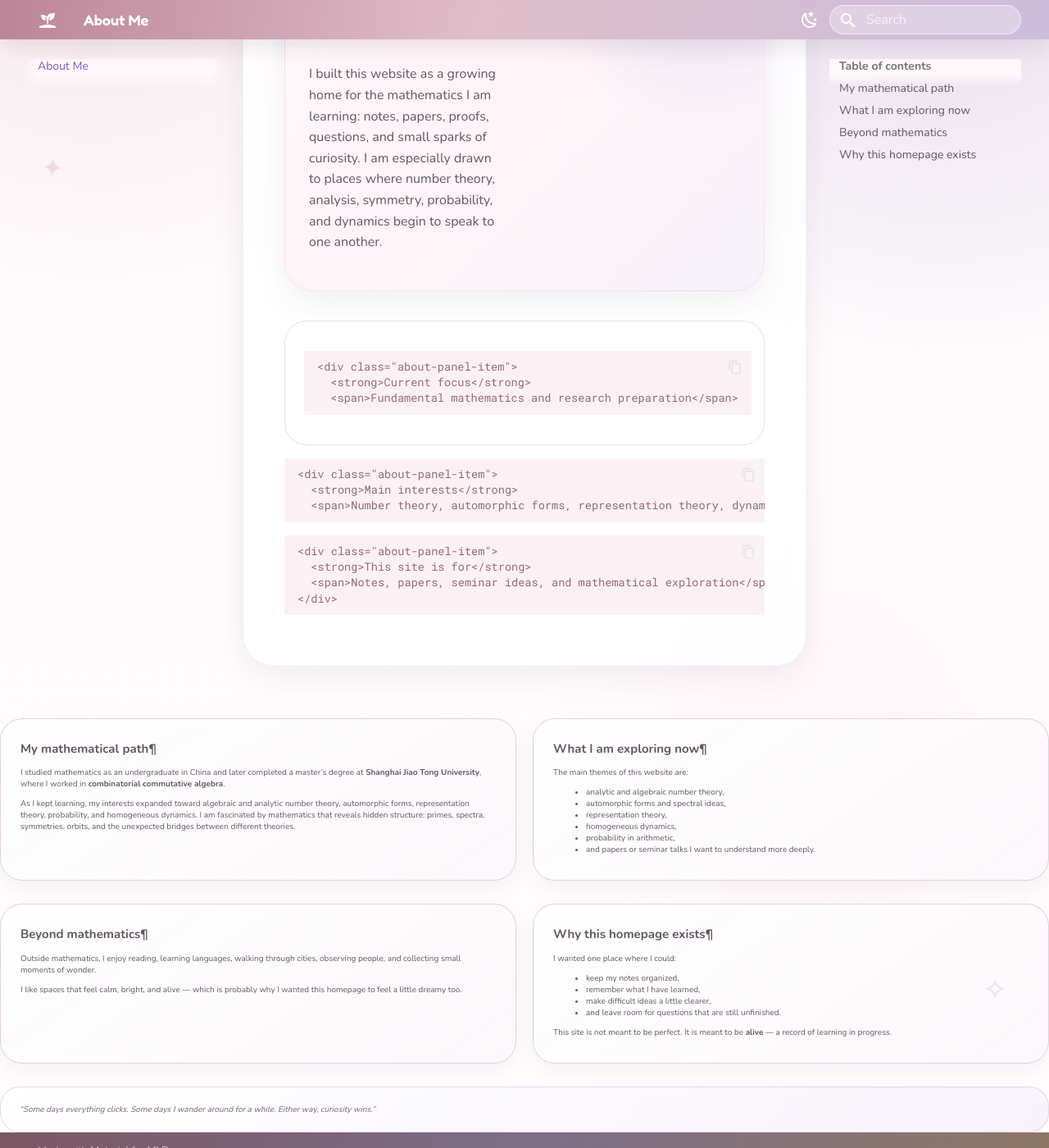
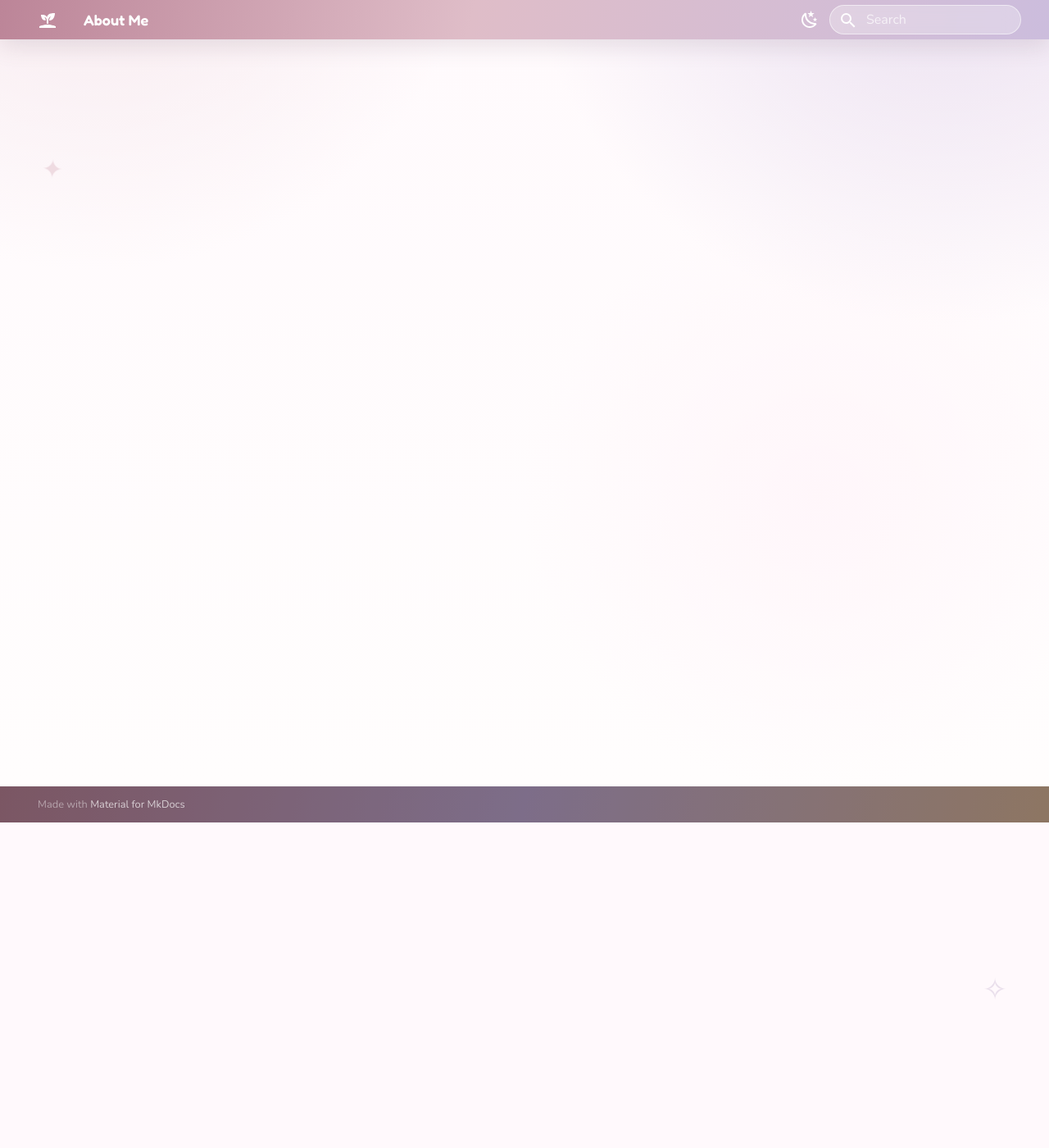
Before and after one commit to yanyanwang-math/yanyanwang-math.github.io, an MkDocs documentation site: the page built from docs/about.md, in a window 1280 px wide and 1400 px high, scrolled down 397 px. Shown: the whole window at 82% size. Built offline with MkDocs 1.6.1 and Material for MkDocs 9.7.7, drawn with Linux system fonts in a browser that asks for light colours; some of the changed text lies outside the part shown.

Commit message:
Add files via upload

```diff
--- a/docs/about.md
+++ b/docs/about.md
@@ -1,89 +1 @@
 # About Me
-
-<div class="about-page" markdown="1">
-
-<div class="about-hero" markdown="1">
-  <div class="about-hero-copy" markdown="1">
-    <div class="about-badge">HELLO ✦ NICE TO MEET YOU</div>
-
-Hi, I’m **Yanyan Wang** — a mathematics student who enjoys following ideas wherever they lead.
-
-I built this website as a growing home for the mathematics I am learning: notes, papers, proofs, questions, and small sparks of curiosity. I am especially drawn to places where number theory, analysis, symmetry, probability, and dynamics begin to speak to one another.
-
-  </div>
-
-  <div class="about-panel" markdown="1">
-    <div class="about-panel-item">
-      <strong>Current focus</strong>
-      <span>Fundamental mathematics and research preparation</span>
-    </div>
-    <div class="about-panel-item">
-      <strong>Main interests</strong>
-      <span>Number theory, automorphic forms, representation theory, dynamics, and probability</span>
-    </div>
-    <div class="about-panel-item">
-      <strong>This site is for</strong>
-      <span>Notes, papers, seminar ideas, and mathematical exploration</span>
-    </div>
-  </div>
-</div>
-
-<div class="about-grid" markdown="1">
-  <div class="about-card" markdown="1">
-
-## My mathematical path
-
-I studied mathematics as an undergraduate in China and later completed a master’s degree at **Shanghai Jiao Tong University**, where I worked in **combinatorial commutative algebra**.
-
-As I kept learning, my interests expanded toward algebraic and analytic number theory, automorphic forms, representation theory, probability, and homogeneous dynamics. I am fascinated by mathematics that reveals hidden structure: primes, spectra, symmetries, orbits, and the unexpected bridges between different theories.
-
-  </div>
-
-  <div class="about-card" markdown="1">
-
-## What I am exploring now
-
-The main themes of this website are:
-
-- analytic and algebraic number theory,
-- automorphic forms and spectral ideas,
-- representation theory,
-- homogeneous dynamics,
-- probability in arithmetic,
-- and papers or seminar talks I want to understand more deeply.
-
-  </div>
-</div>
-
-<div class="about-grid" markdown="1">
-  <div class="about-card" markdown="1">
-
-## Beyond mathematics
-
-Outside mathematics, I enjoy reading, learning languages, walking through cities, observing people, and collecting small moments of wonder.
-
-I like spaces that feel calm, bright, and alive — which is probably why I wanted this homepage to feel a little dreamy too.
-
-  </div>
-
-  <div class="about-card" markdown="1">
-
-## Why this homepage exists
-
-I wanted one place where I could:
-
-- keep my notes organized,
-- remember what I have learned,
-- make difficult ideas a little clearer,
-- and leave room for questions that are still unfinished.
-
-This site is not meant to be perfect. It is meant to be **alive** — a record of learning in progress.
-
-  </div>
-</div>
-
-<div class="about-quote">
-  “Some days everything clicks. Some days I wander around for a while. Either way, curiosity wins.”
-</div>
-
-</div>
```
